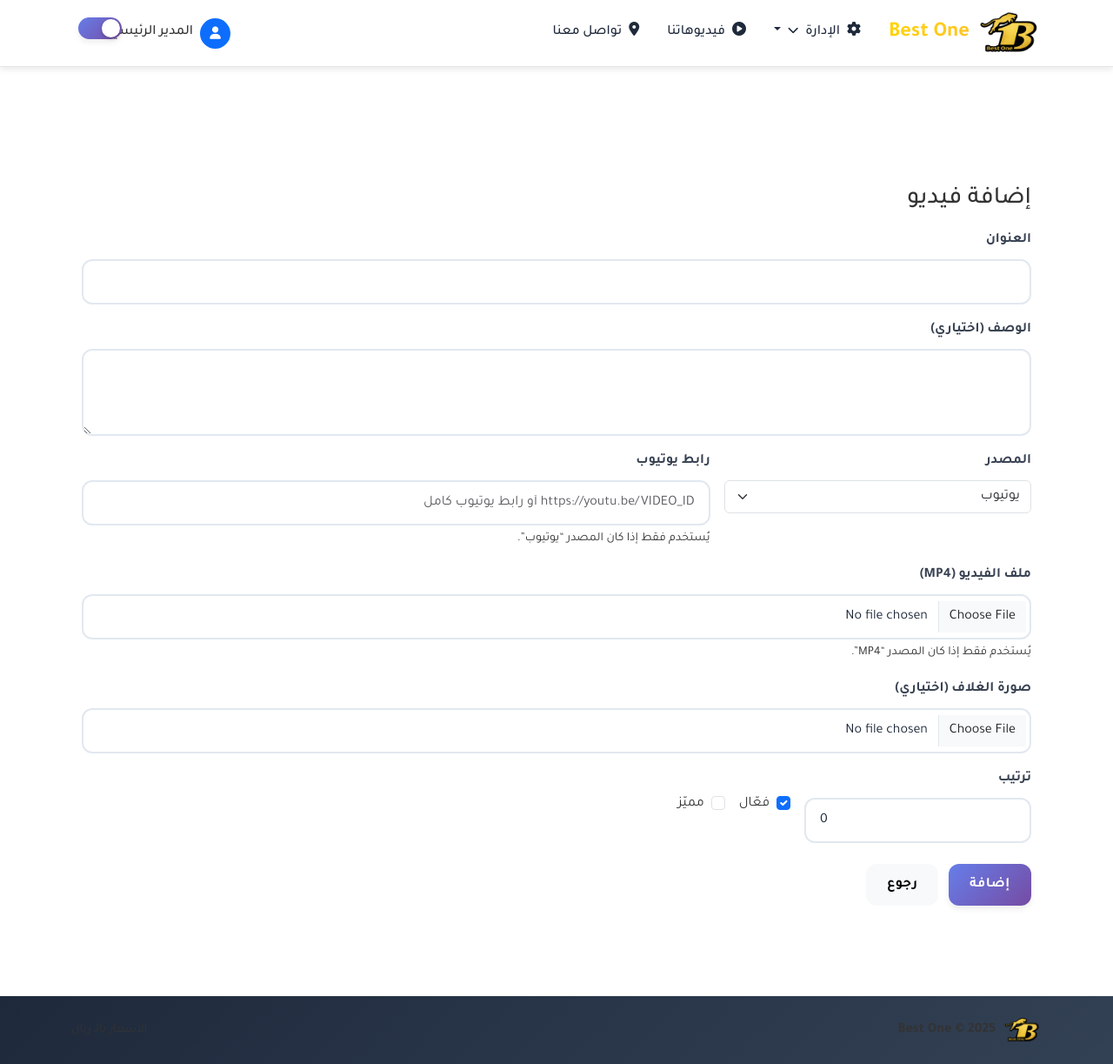
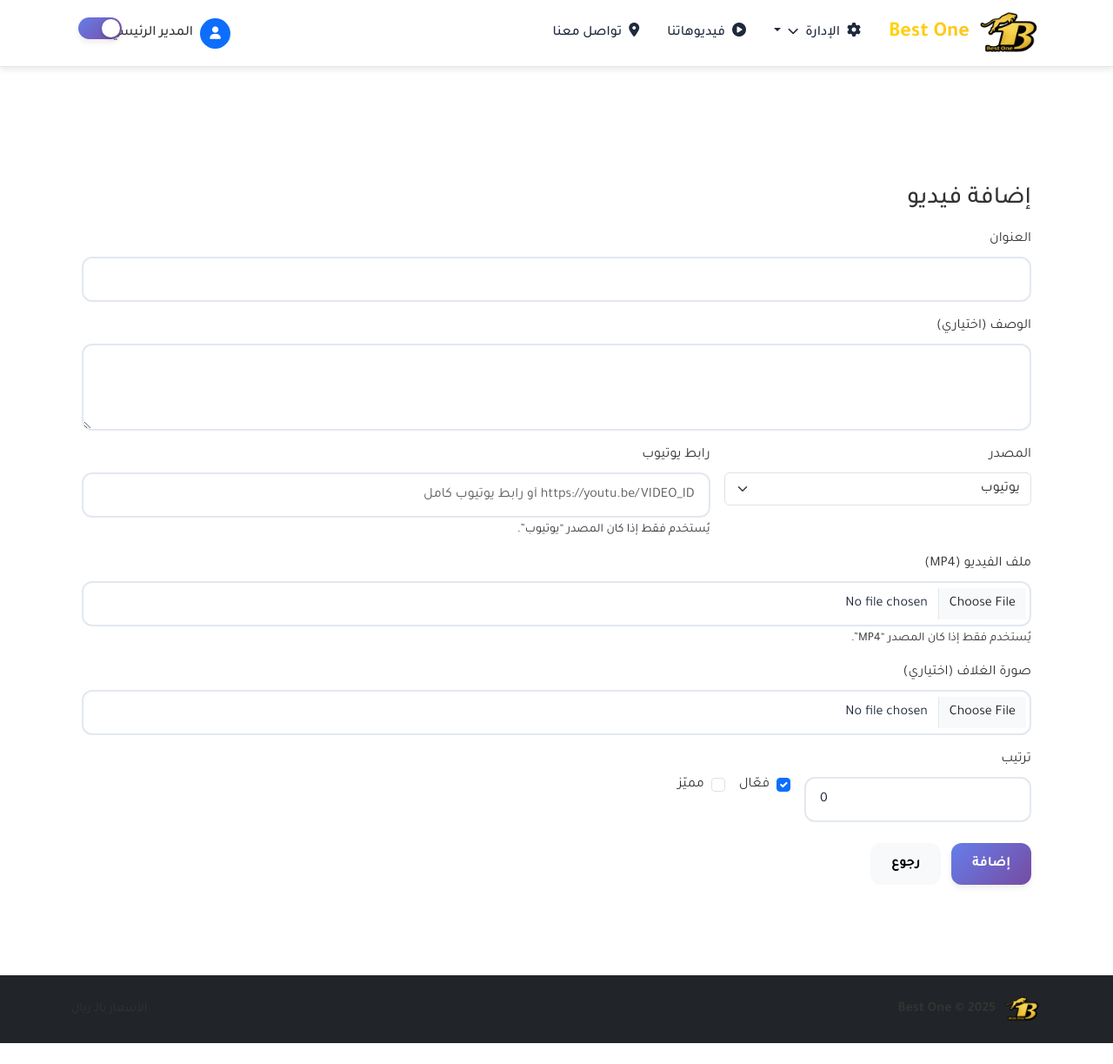
Before and after one commit to king28mohammed20-hash/bestone, a Flask app: page /admin/videos/new in a window 1280 px wide. Shown: the whole page at 87% size. After the commit the page ends 1199 px from the top, so only its background shows below. Run offline with Flask 3, Linux system fonts and the light colour scheme; a user stored in the database is signed in; data comes from the database, SQL or seed files in the repository.

Commit message:
Update base.html

```diff
--- a/templates/base.html
+++ b/templates/base.html
@@ -18,7 +18,7 @@
 
   <!-- CSS Files -->
   <link rel="stylesheet" href="{{ url_for('static', filename='style.css') }}">
-  <link rel="stylesheet" href="{{ url_for('static', filename='css/theme.css') }}">
+  <!-- <link rel="stylesheet" href="{{ url_for('static', filename='css/theme.css') }}"> -->
   <link rel="stylesheet" href="{{ url_for('static', filename='css/luxury-theme.css') }}">
 
   <!-- Meta Tags للـ SEO -->
@@ -520,4 +520,5 @@
     });
   </script>
 </body>
+
 </html>
```
